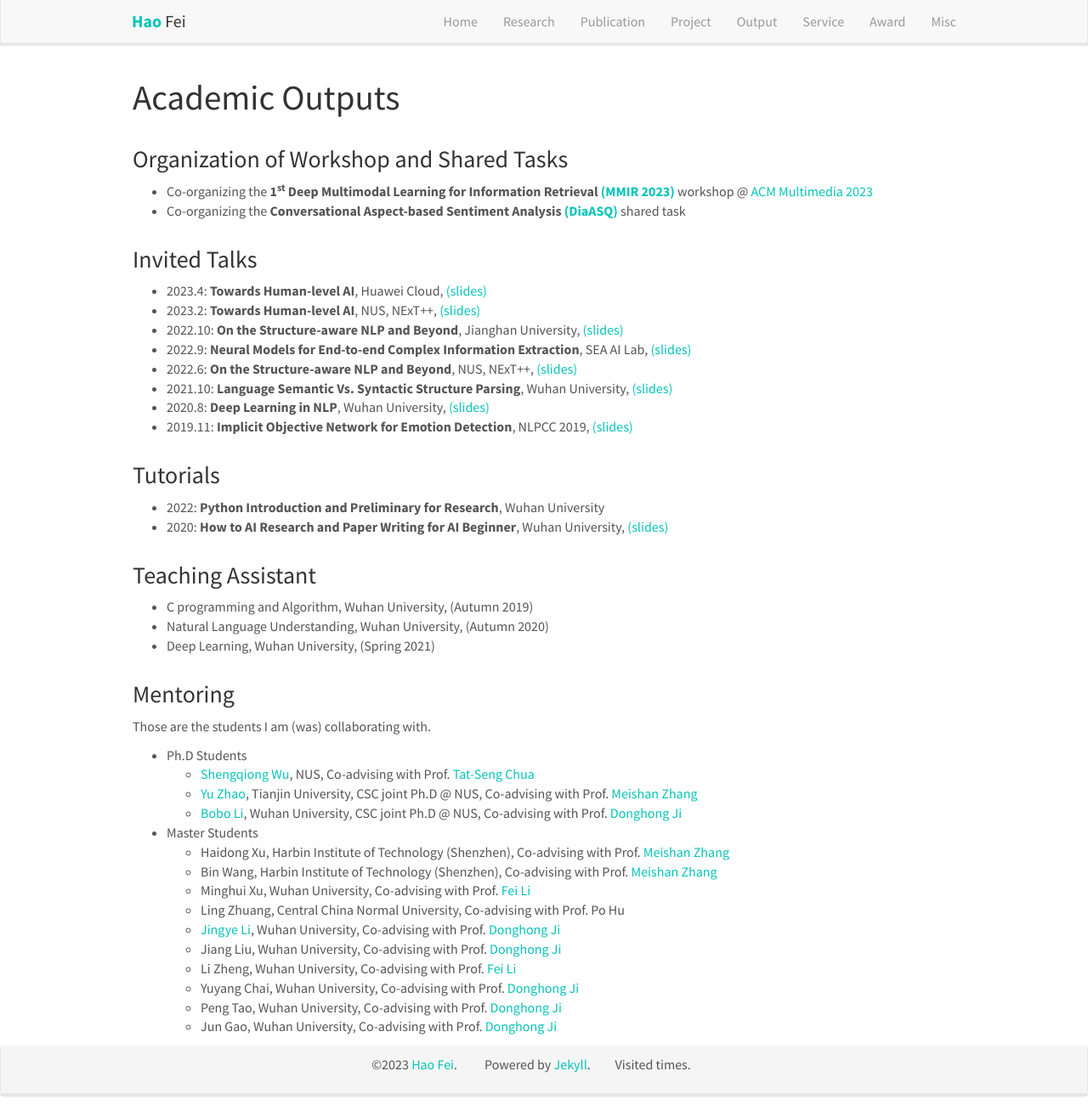
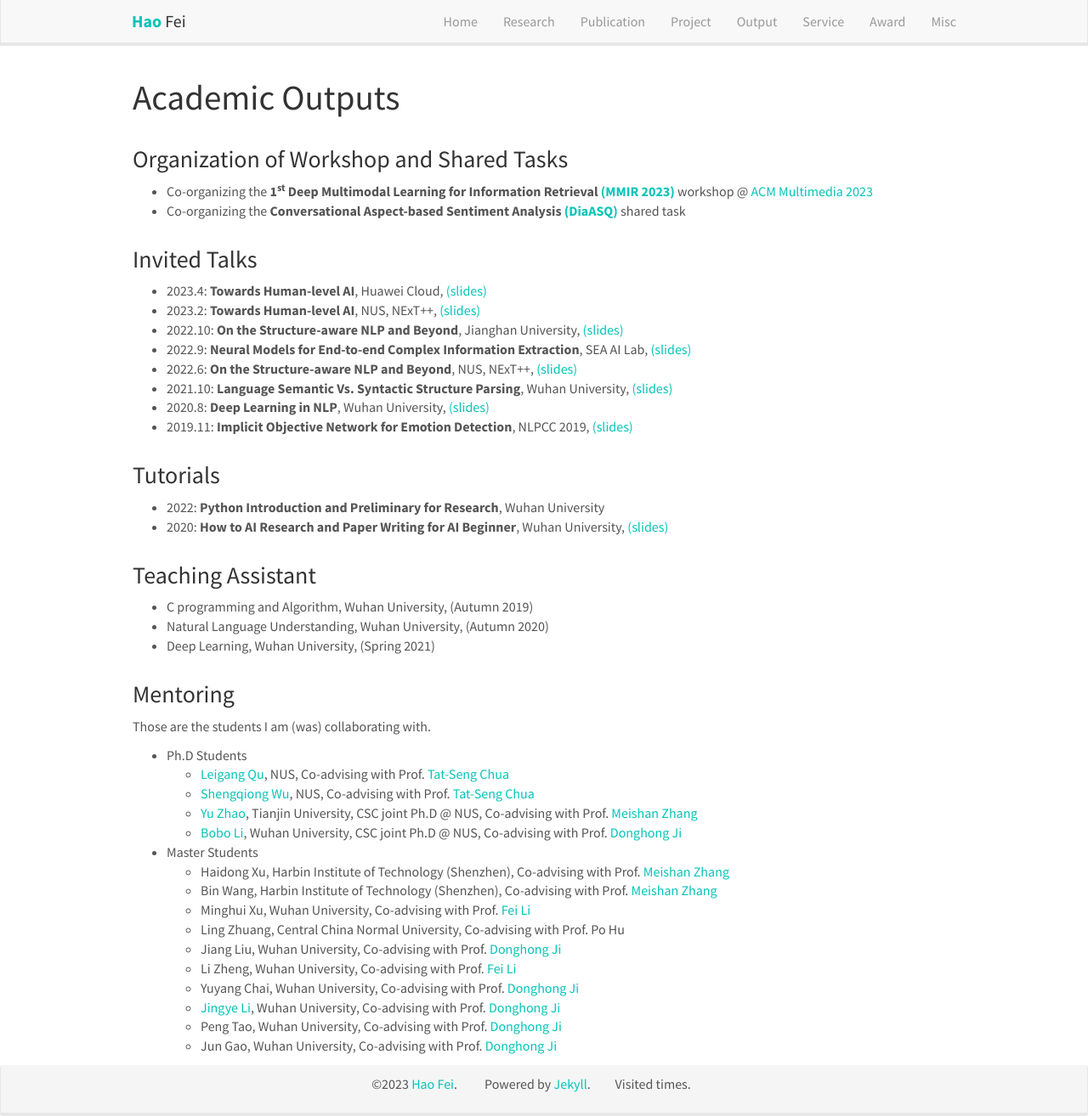
Before and after one commit to scofield7419/scofield7419.github.io, a Jekyll site: the page built from _pages/outputs.md, in a window 1280 px wide and 1314 px high. Shown: the whole window at 85% size. Built offline with Jekyll 4.4.1, drawn with Linux system fonts in a browser that asks for light colours; nearby versions of some CDN libraries; comment, search, counter and statistics services are not loaded; a style sheet for code colours, icons or effects is not loaded.

Commit message:
Update outputs.md

```diff
--- a/_pages/outputs.md
+++ b/_pages/outputs.md
@@ -72,6 +72,7 @@ permalink: /outputs
 Those are the students I am (was) collaborating with.
 
 - Ph.D Students
+    - [Leigang Qu](https://scholar.google.com/citations?user=1W2Tio4AAAAJ), NUS, Co-advising with Prof. [Tat-Seng Chua](https://www.chuatatseng.com/)
     - [Shengqiong Wu](https://chocowu.github.io/), NUS, Co-advising with Prof. [Tat-Seng Chua](https://www.chuatatseng.com/)
     - [Yu Zhao](https://github.com/zhaoyucs), Tianjin University, CSC joint Ph.D @ NUS, Co-advising with Prof. [Meishan Zhang](https://zhangmeishan.github.io/)
     - [Bobo Li](https://github.com/unikcc), Wuhan University, CSC joint Ph.D @ NUS, Co-advising with Prof. [Donghong Ji](https://scholar.google.com/citations?user=2Q-7u3AAAAAJ)
@@ -82,9 +83,9 @@ Those are the students I am (was) collaborating with.
   - Bin Wang, Harbin Institute of Technology (Shenzhen), Co-advising with Prof. [Meishan Zhang](https://zhangmeishan.github.io/)
   - Minghui Xu, Wuhan University, Co-advising with Prof. [Fei Li](https://scholar.google.com/citations?user=AoMmysMAAAAJ)
   - Ling Zhuang, Central China Normal University, Co-advising with Prof. Po Hu
-  - [Jingye Li](https://ljynlp.github.io/), Wuhan University, Co-advising with Prof. [Donghong Ji](https://scholar.google.com/citations?user=2Q-7u3AAAAAJ)
   - Jiang Liu, Wuhan University, Co-advising with Prof. [Donghong Ji](https://scholar.google.com/citations?user=2Q-7u3AAAAAJ)
   - Li Zheng, Wuhan University, Co-advising with Prof. [Fei Li](https://scholar.google.com/citations?user=AoMmysMAAAAJ)
   - Yuyang Chai, Wuhan University, Co-advising with Prof. [Donghong Ji](https://scholar.google.com/citations?user=2Q-7u3AAAAAJ)
+  - [Jingye Li](https://ljynlp.github.io/), Wuhan University, Co-advising with Prof. [Donghong Ji](https://scholar.google.com/citations?user=2Q-7u3AAAAAJ)
   - Peng Tao, Wuhan University, Co-advising with Prof. [Donghong Ji](https://scholar.google.com/citations?user=2Q-7u3AAAAAJ)
   - Jun Gao, Wuhan University, Co-advising with Prof. [Donghong Ji](https://scholar.google.com/citations?user=2Q-7u3AAAAAJ)
```
